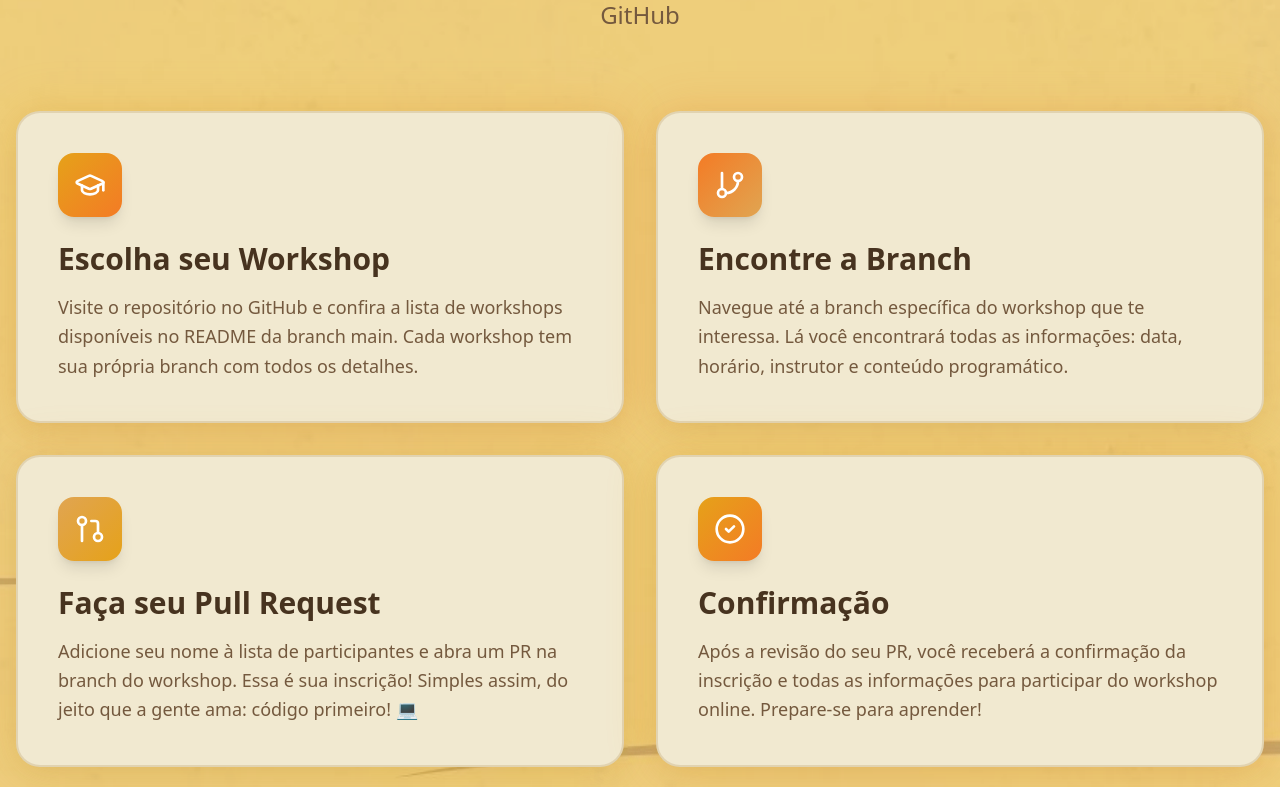
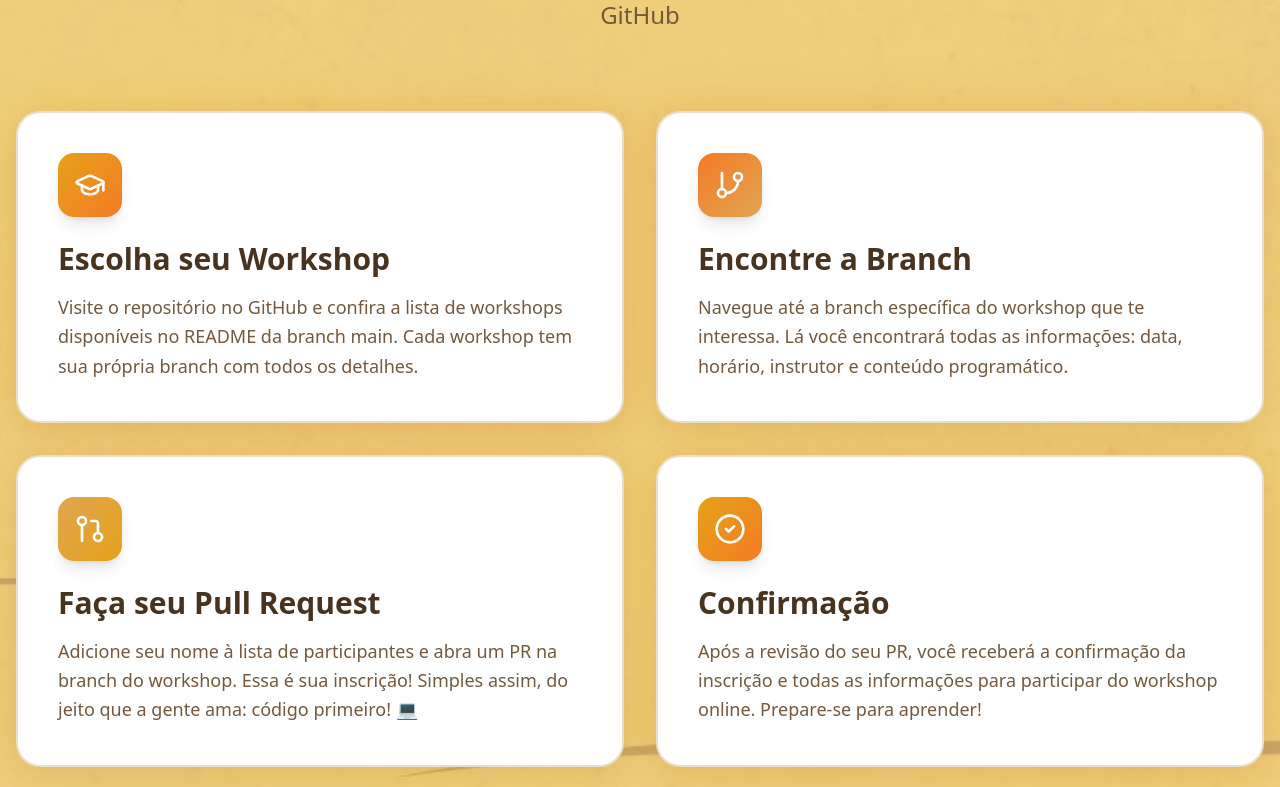
Before and after one commit to PHPcomRapadura/academy, a React (Vite) app: page / in a window 1280 px wide. Shown: the part 1533-2320 px from the top of the page. Built offline with nearby package versions, Linux system fonts and the light colour scheme; the HTML template or start-up script is replaced by a standard one.

Commit message:
Refactor: Update card backgrounds

```diff
--- a/src/components/HowItWorks.tsx
+++ b/src/components/HowItWorks.tsx
@@ -70,7 +70,7 @@ const HowItWorks = () => {
                   className={`absolute -inset-1 bg-gradient-to-br ${step.color} rounded-3xl blur-xl opacity-20 group-hover:opacity-40 transition-opacity duration-500`}
                 ></div>
 
-                <div className="relative h-full bg-card backdrop-blur-sm p-8 md:p-10 rounded-3xl border-2 border-border/50 group-hover:border-primary/50 transition-all duration-300 shadow-soft group-hover:shadow-hover">
+                <div className="relative h-full bg-white backdrop-blur-sm p-8 md:p-10 rounded-3xl border-2 border-border/50 group-hover:border-primary/50 transition-all duration-300 shadow-soft group-hover:shadow-hover">
                   {/* Icon */}
                   <div className="mb-6">
                     <div className={`inline-flex p-4 bg-gradient-to-br ${step.color} rounded-2xl shadow-lg`}>
```
